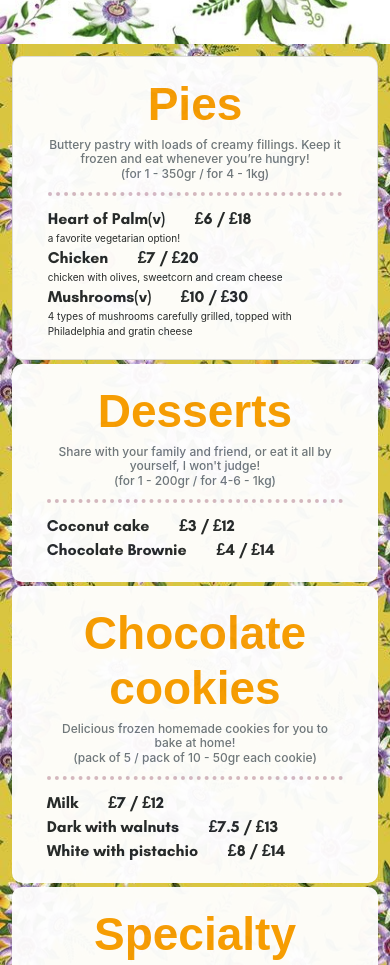
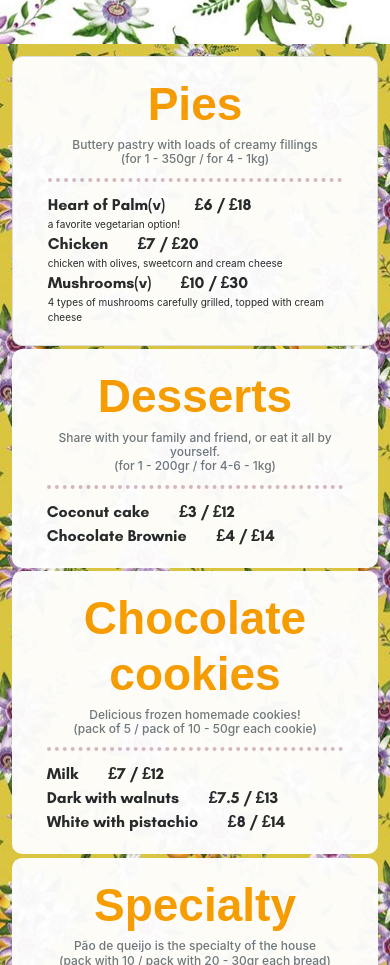
Before and after one commit to luisatheodoro/merendas-website, a plain HTML site: page index.html in a window 390 px wide. Shown: the part 800-1765 px from the top of the page. Drawn offline with nearby package versions, Linux system fonts and the light colour scheme; a web font is replaced by a local one.

Commit message:
Update index.html
Making some text changes for better mobile view

```diff
--- a/index.html
+++ b/index.html
@@ -56,8 +56,8 @@
         <div class=" col-lg-10 card menu-card">
             <div class="card-body">
                 <h5 class="card-title">Pies</h5>
-                <h6 class="card-subtitle mb-2 text-muted">Buttery pastry with loads of creamy fillings. Keep it frozen
-                    and eat whenever you’re hungry!<br>(for 1 - 350gr / for 4  - 1kg)</h6>
+                <h6 class="card-subtitle mb-2 text-muted">Buttery pastry with loads of creamy fillings
+                    <br>(for 1 - 350gr / for 4  - 1kg)</h6>
                 <hr class="dotted">
                 <div class="row">
                     <div class="col-lg-4">
@@ -71,7 +71,7 @@
                     <div class="col-lg-4">
                         <p class="card-text text-title">Mushrooms(v)<span class="price">£10 / £30</span></p>
                         <p class="card-text text-subtitle">4 types of mushrooms carefully grilled, topped with
-                            Philadelphia and gratin cheese</p>
+                            cream cheese</p>
                     </div>
                 </div>
             </div>
@@ -79,8 +79,7 @@
         <div class="col-lg-10 menu-card">
             <div class="card-body">
                 <h5 class="card-title">Desserts</h5>
-                <h6 class="card-subtitle mb-2 text-muted">Share with your family and friend, or eat it all by yourself,
-                    I won't judge!
+                <h6 class="card-subtitle mb-2 text-muted">Share with your family and friend, or eat it all by yourself.
                     <br>(for 1 - 200gr / for 4-6  - 1kg)</h6>
                 <hr class="dotted">
                 <div class="row">
@@ -96,7 +95,7 @@
         <div class="col-lg-10 menu-card">
             <div class="card-body">
                 <h5 class="card-title">Chocolate cookies</h5>
-                <h6 class="card-subtitle mb-2 text-muted">Delicious frozen homemade cookies for you to bake at home!
+                <h6 class="card-subtitle mb-2 text-muted">Delicious frozen homemade cookies!
                 <br>(pack of 5 / pack of 10 - 50gr each cookie)</h6>
                 <hr class="dotted">
                 <div class="row">
```
